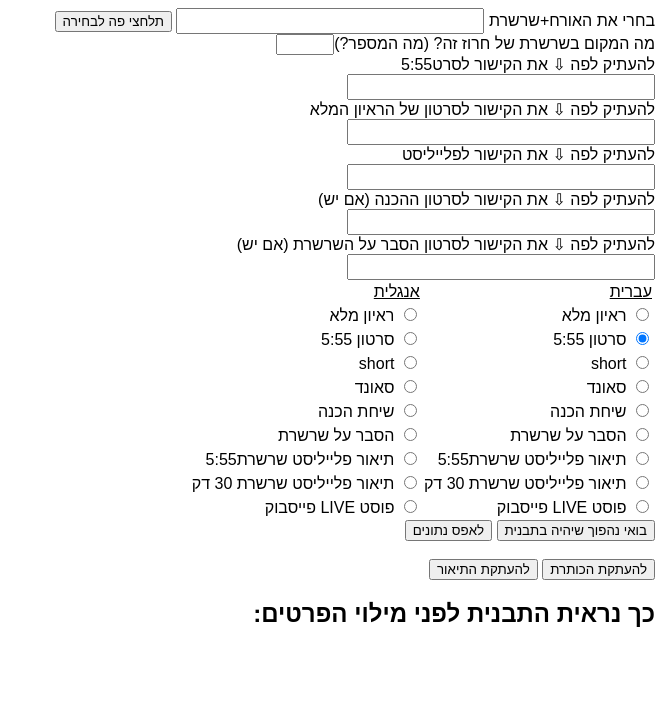
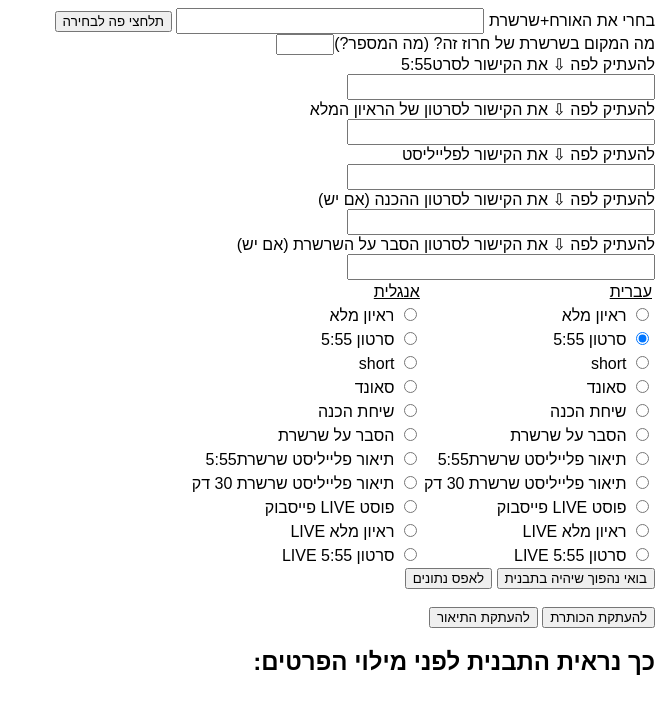
Before and after one commit to hagaryavin/T2D, a website: page index.html in a window 1280 px wide. Shown: the whole page, without its empty margins (617-1280 px from the left). Drawn offline with Linux system fonts and the light colour scheme; no server answers.

Commit message:
Update index.html

```diff
--- a/index.html
+++ b/index.html
@@ -186,6 +186,26 @@
     <label for="livePostEng">פוסט LIVE פייסבוק</label>
               </td>
     </tr>
+     <tr>
+          <td>
+    <input type="radio" id="fullVideoLiveHeb" name="type" value="livePost" />
+    <label for="fullVideoLiveHeb">ראיון מלא LIVE</label>
+              </td>
+          <td>
+    <input type="radio" id="fullVideoLiveEng" name="type" value="livePost" />
+    <label for="fullVideoLiveEng">ראיון מלא LIVE</label>
+              </td>
+    </tr>
+     <tr>
+          <td>
+    <input type="radio" id="fiveLiveHeb" name="type" value="livePost" />
+    <label for="fiveLiveHeb">סרטון 5:55 LIVE</label>
+              </td>
+          <td>
+    <input type="radio" id="fiveLiveEng" name="type" value="livePost" />
+    <label for="fiveLiveEng">סרטון 5:55 LIVE</label>
+              </td>
+    </tr>
       </table>
     <button onclick="submit()">בואי נהפוך שיהיה בתבנית</button>
     <button onclick="reset()">לאפס נתונים</button>
```
